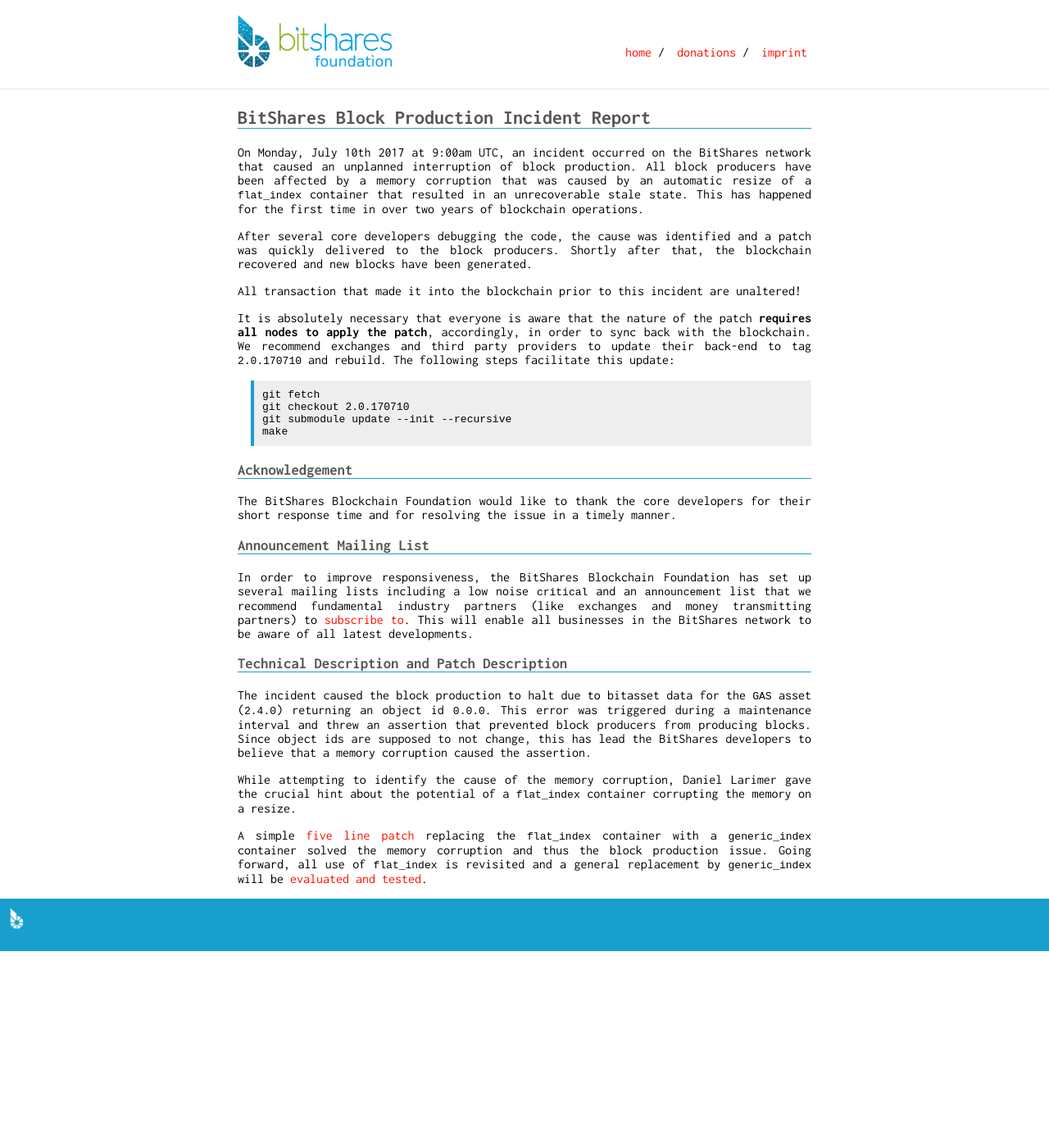
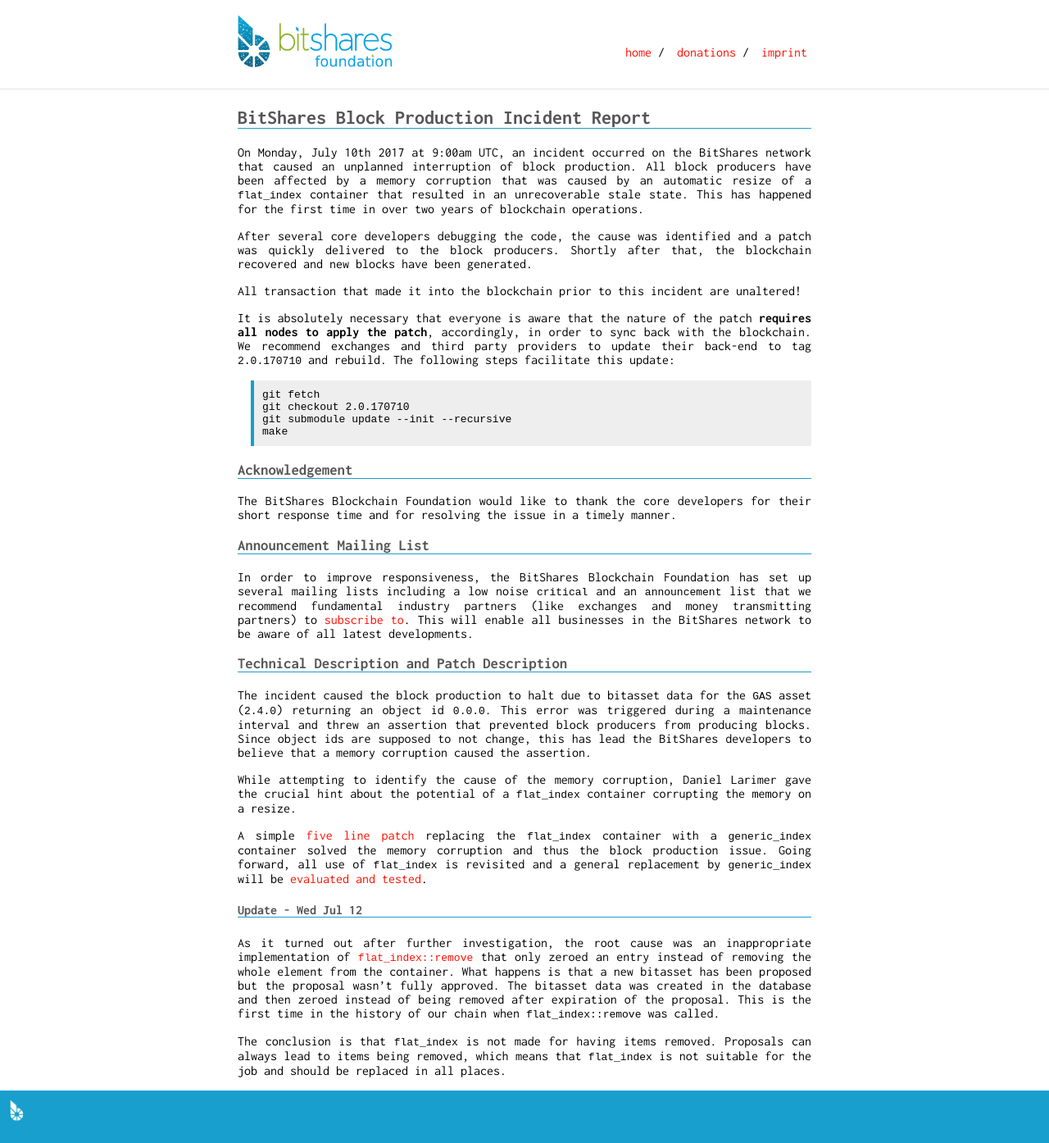
Before and after one commit to thehapax/bitshares.foundation, a Jekyll site: the page built from _announcements/2017-07-11-bitshares-downtime-incident.md, in a window 1280 px wide. Shown: the whole page at 82% size. Built offline with Jekyll 4.4.1, drawn with Linux system fonts in a browser that asks for light colours; before the commit the page ends 1160 px from its top, so only the background shows below that.

Commit message:
incident update

```diff
--- a/_announcements/2017-07-11-bitshares-downtime-incident.md
+++ b/_announcements/2017-07-11-bitshares-downtime-incident.md
@@ -60,3 +60,19 @@ replacing the `flat_index` container with a `generic_index` container solved
 the memory corruption and thus the block production issue. Going forward, all
 use of `flat_index` is revisited and a general replacement by `generic_index`
 will be [evaluated and tested](https://github.com/bitshares/bitshares-core/issues/325).
+
+#### Update - Wed Jul 12
+
+As it turned out after further investigation, the root cause was an
+inappropriate implementation of [`flat_index::remove`](https://github.com/bitshares/bitshares-core/blob/master/libraries/db/include/graphene/db/flat_index.hpp#L73)
+that only zeroed an entry instead of removing the whole element from the
+container. What happens is that a new bitasset has been proposed but the
+proposal wasn't fully approved. The bitasset data was created in the
+database and then zeroed instead of being removed after expiration of
+the proposal. This is the first time in the history of our chain when
+`flat_index::remove` was called.
+
+The conclusion is that `flat_index` is not made for having items
+removed. Proposals can always lead to items being removed, which means
+that `flat_index` is not suitable for the job and should be replaced in
+all places.
```
